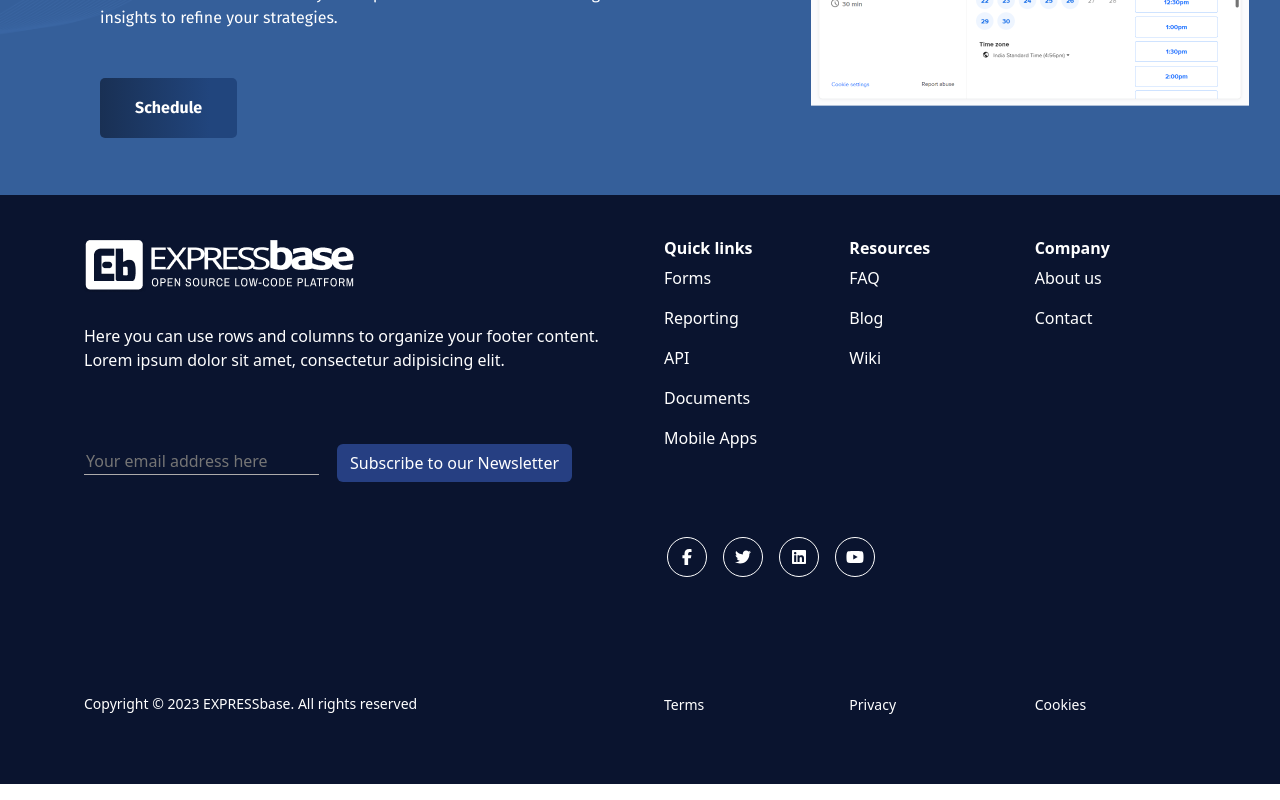
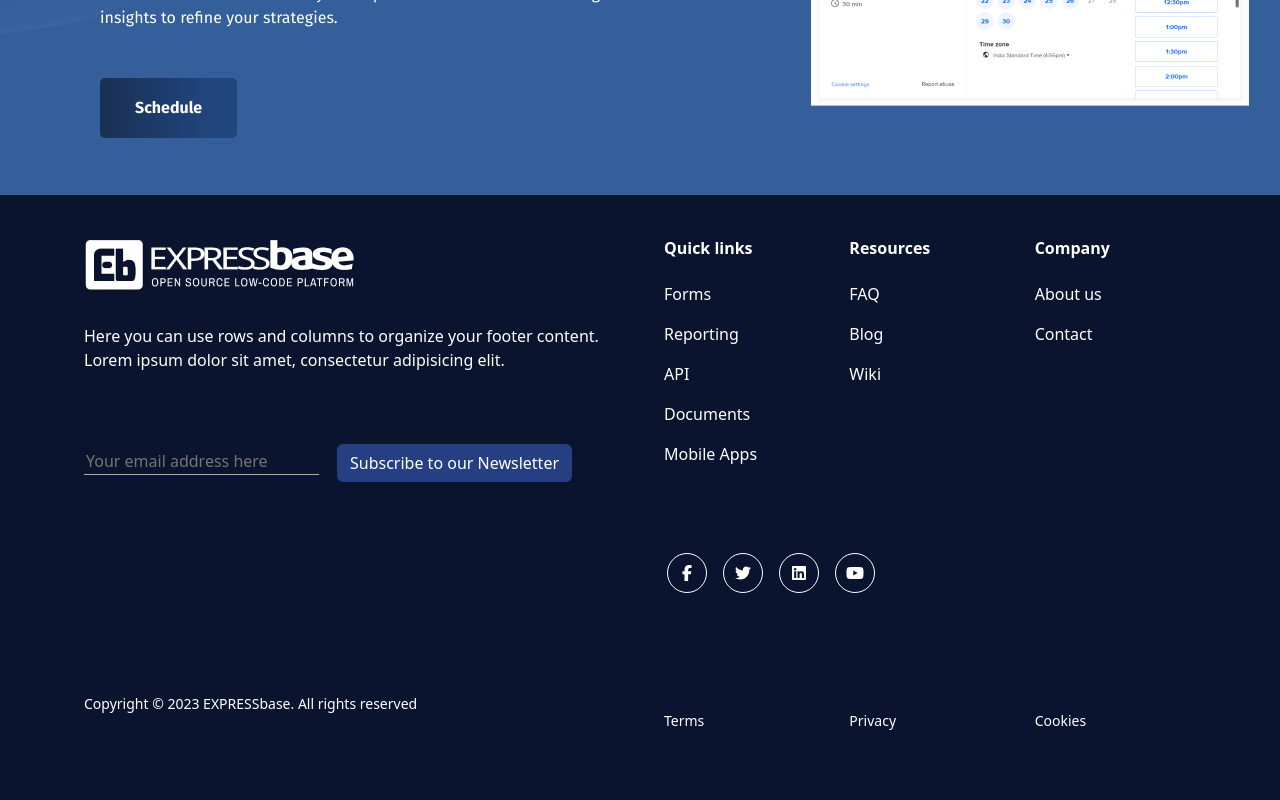
Before and after one commit to hafimachu68/eb-website, a React (Create React App) app: page / in a window 1280 px wide. Shown: the part 7090-7890 px from the top of the page. Built offline with nearby package versions, Linux system fonts and the light colour scheme; a web font is replaced by a local one.

Commit message:
web  updates

```diff
--- a/src/Components/common/Footer.jsx
+++ b/src/Components/common/Footer.jsx
@@ -30,8 +30,8 @@ function Footer() {
                 <h6 className=" fw-bold ">
                   Quick links
                 </h6>
-                <p>
-                  <a href="#!" className="text-reset">Forms</a>
+                <p className='pt-3'>
+                  <a href="#!" className="text-reset ">Forms</a>
                 </p>
                 <p>
                   <a href="#!" className="text-reset">Reporting </a>
@@ -50,7 +50,7 @@ function Footer() {
                 <h6 className=" fw-bold ">
                 Resources
                 </h6>
-                <p>
+                <p className='pt-3'>
                   <a href="#!" className="text-reset">FAQ</a>
                 </p>
                 <p>
@@ -64,8 +64,8 @@ function Footer() {
                 <h6 className=" fw-bold ">
                   Company
                 </h6>
-                <p>
-                  <a href="#!" className="text-reset">About us</a>
+                <p className='pt-3'>
+                  <a href="#!" className="text-reset ">About us</a>
                 </p>
                 <p>
                   <a href="#!" className="text-reset">Contact </a>
```
